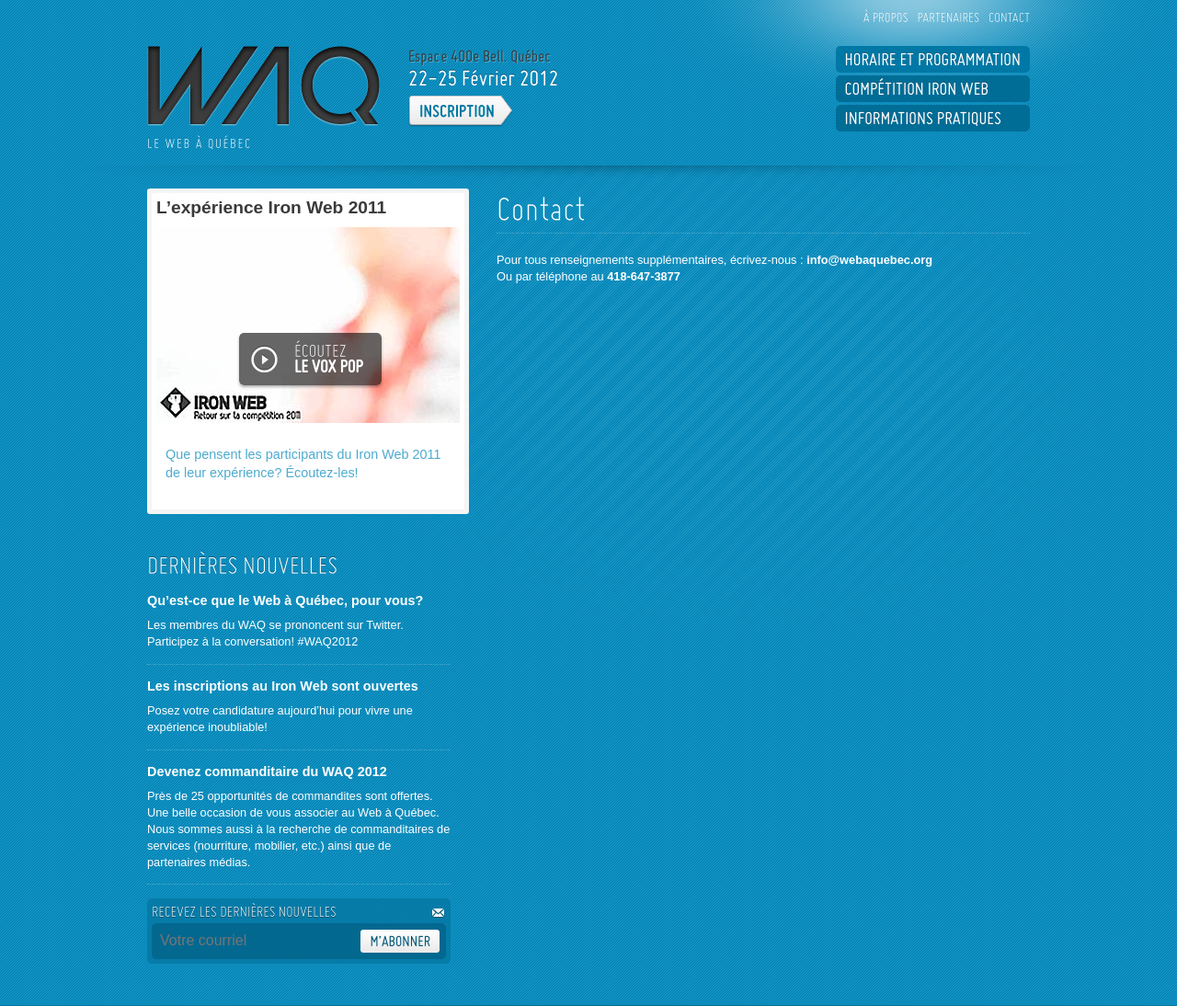
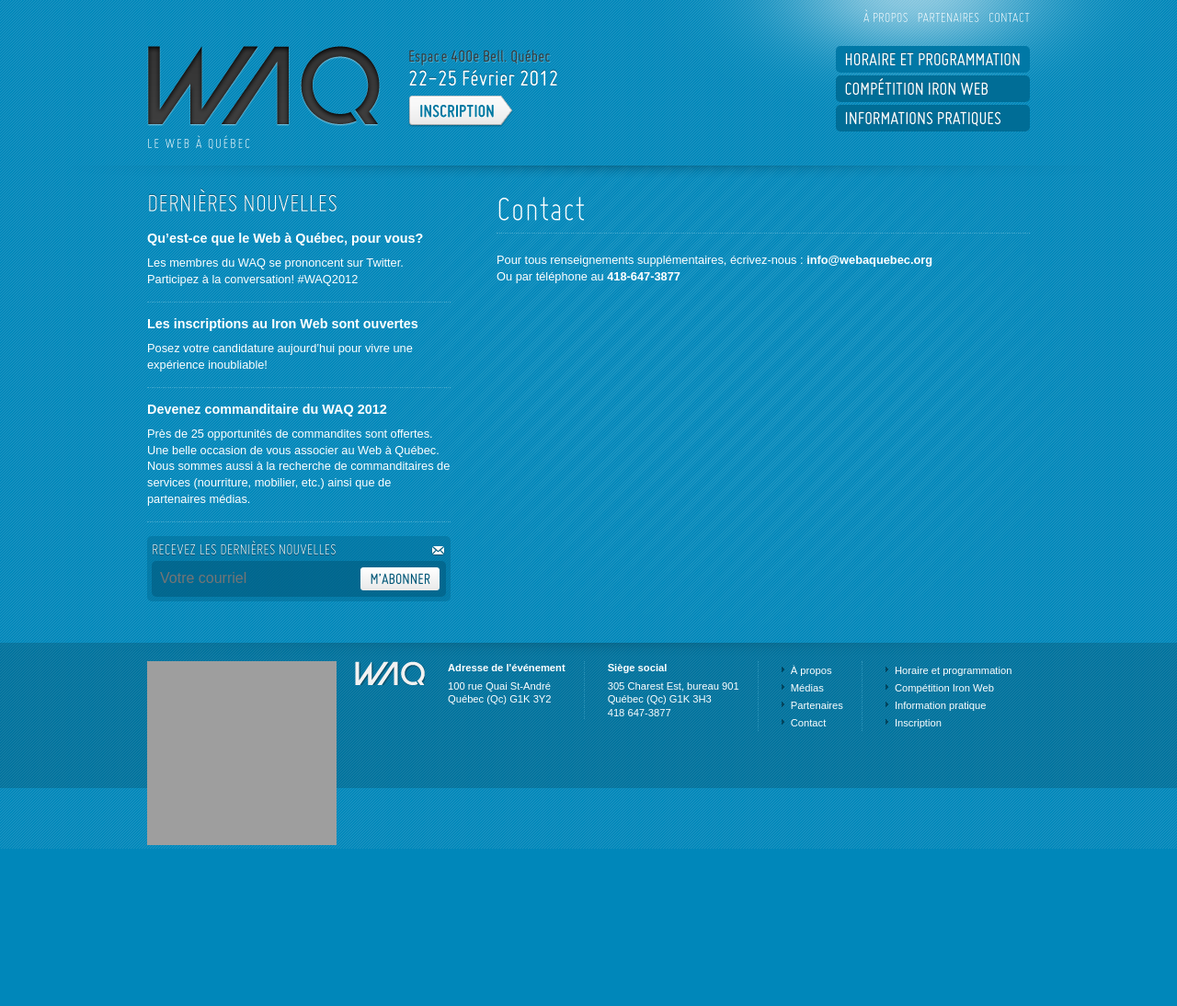
Before and after one commit to Soufianeterhzaz/webaquebec2012-ci, a CodeIgniter app: page /webaquebec/contact/ in a window 1280 px wide. Shown: the top 1094 px of the page at 92% size. After the commit the page ends 923 px from the top, so only its background shows below. Run offline with CodeIgniter, Linux system fonts and the light colour scheme; style sheets or scripts are compiled from the project's sources; some libraries are stand-ins or nearby versions; grey boxes are pictures that could not be loaded.

Commit message:
Pimpage no2 de la page contact

```diff
--- a/application/views/contact.php
+++ b/application/views/contact.php
@@ -7,7 +7,6 @@
     ?>
 
     <div class="left-side main">
-      <?php $this->load->view('iron_web_voxpop') ?>
       <?php $this->load->view('news_box') ?>
       <?php $this->load->view('newsletter_box') ?>
     </div>
```
